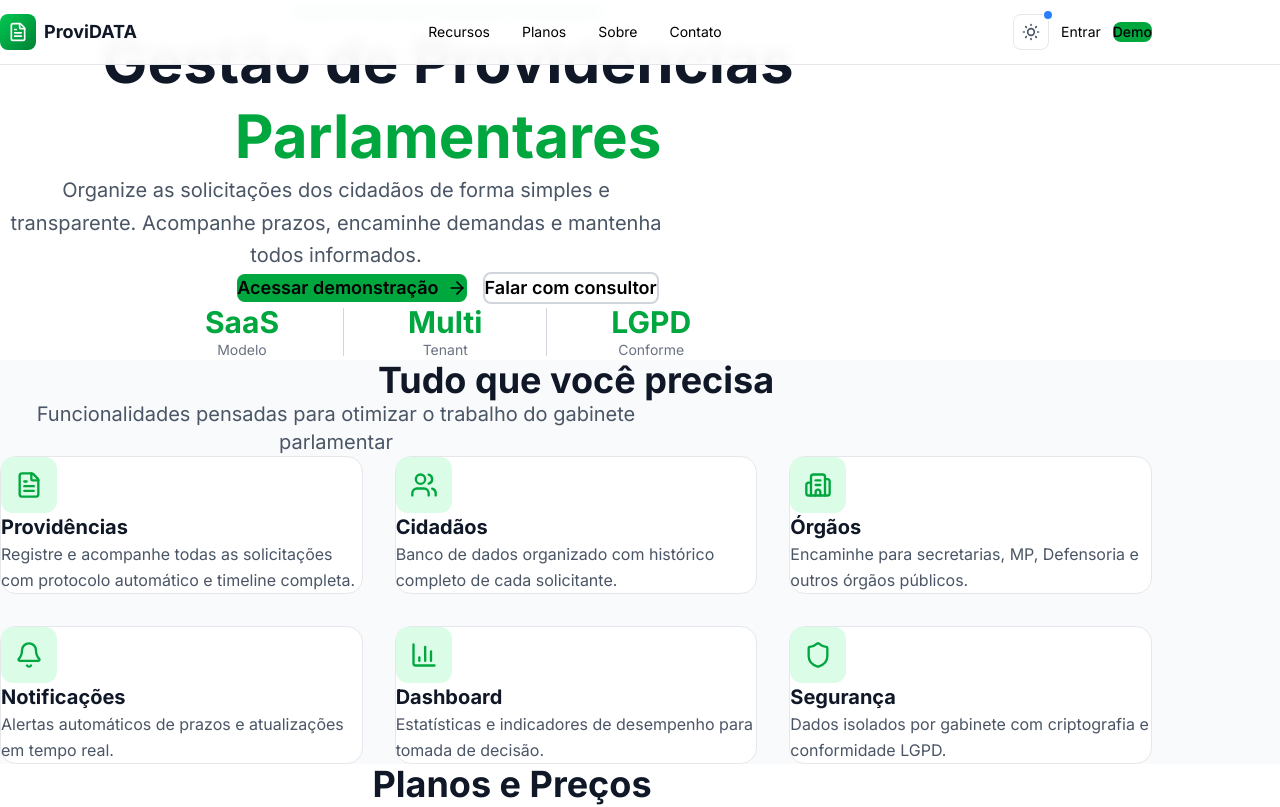
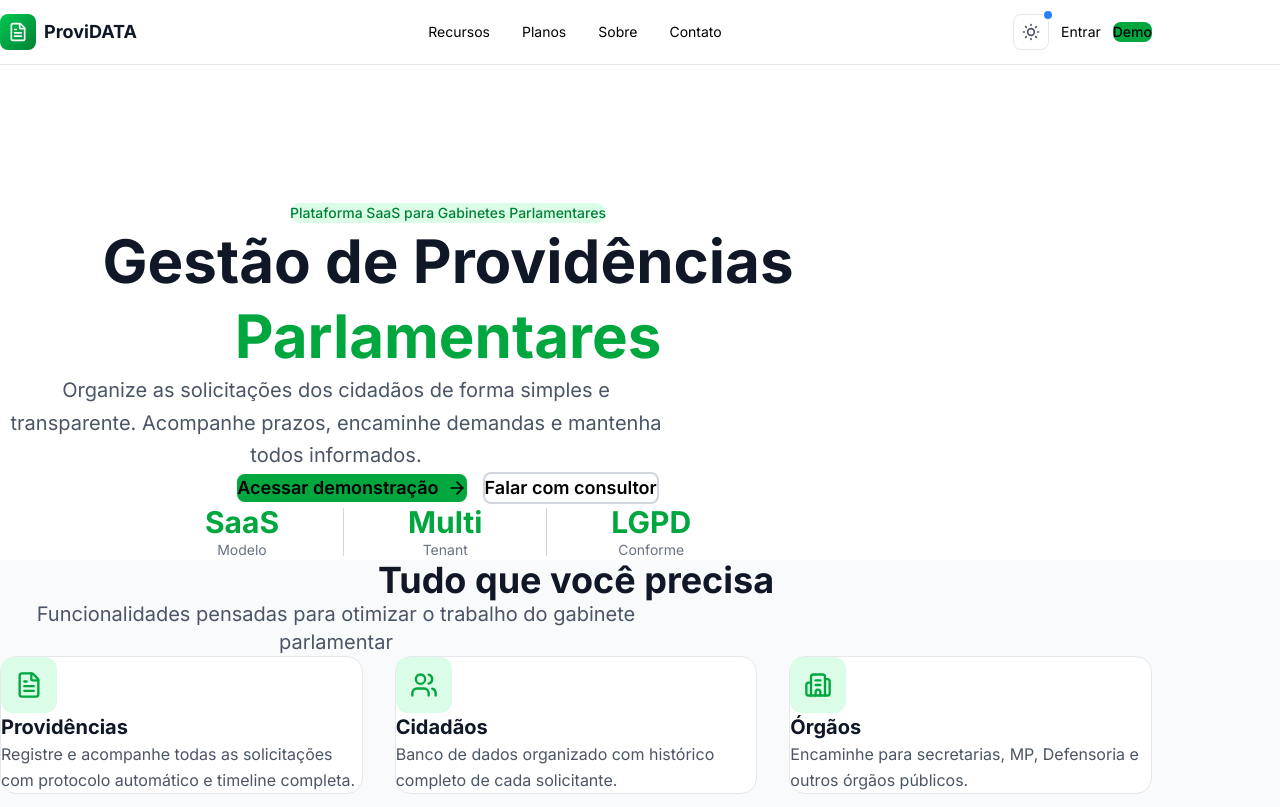
Before and after one commit to justr1de/ProviDATA, a Next.js app: page / in a window 1280 px wide. Shown: the top 807 px of the page. Built offline with nearby package versions, Linux system fonts and the light colour scheme.

Commit message:
fix: usar style inline para padding-top do hero - Tailwind v4 compatibility

```diff
--- a/src/app/page.tsx
+++ b/src/app/page.tsx
@@ -104,7 +104,7 @@ export default function HomePage() {
       </header>
 
       {/* ==================== HERO ==================== */}
-      <section className="pt-48 pb-24 px-6">
+      <section className="pb-24 px-6" style={{ paddingTop: '200px' }}>
         <div className="max-w-4xl mx-auto text-center">
 
           {/* Badge */}
```
